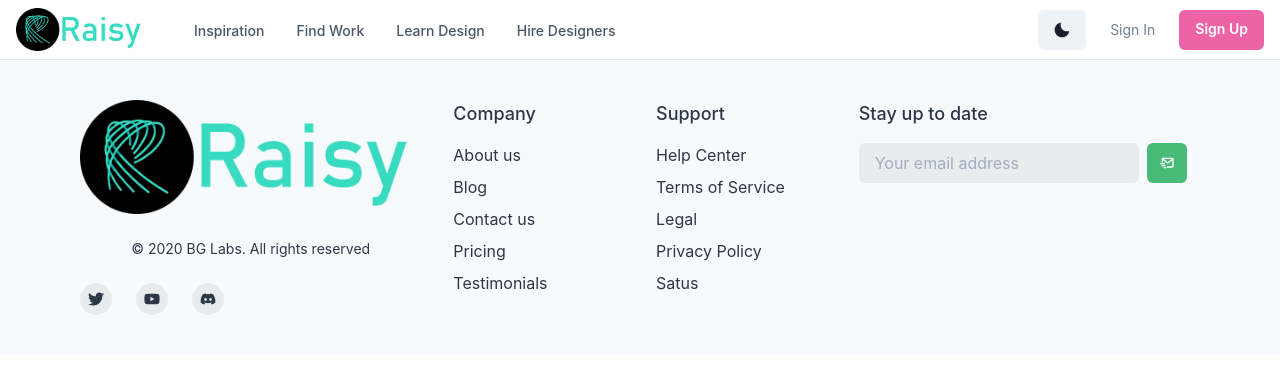
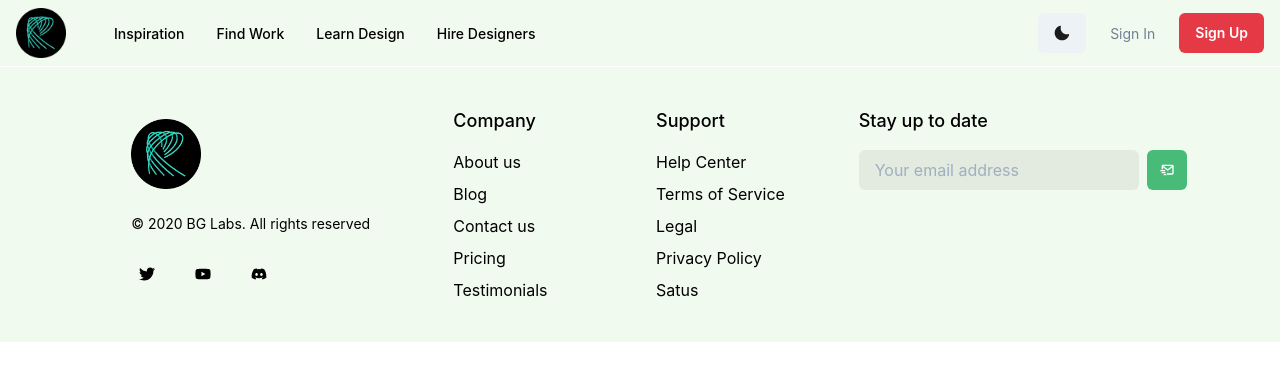
Before and after one commit to Raisyfunding/Raisy-frontend, a React (Create React App) app: page / in a window 1280 px wide. Shown: the top 380 px of the page. Built offline with nearby package versions, Linux system fonts and the light colour scheme.

Commit message:
Navbar and footer

```diff
--- a/src/App.js
+++ b/src/App.js
@@ -2,12 +2,12 @@ import './App.css';
 import WithSubnavigation from './components/Navbar/Navbar';
 import { ChakraProvider } from '@chakra-ui/react';
 import Footer from './components/Footer/Footer';
+import "./styles/theme.css"
 
 function App() {
   return (
     <ChakraProvider>
     <div className="App">
-
       <WithSubnavigation/>
       <Footer/>
 
--- a/src/components/Footer/Footer.jsx
+++ b/src/components/Footer/Footer.jsx
@@ -14,12 +14,12 @@ import {
 import { Image } from "@chakra-ui/image";
 import { FaTwitter, FaDiscord, FaYoutube } from "react-icons/fa";
 import { BiMailSend } from "react-icons/bi";
-import logo from "../../images/Raisy.png";
+import logo from "../../images/Raisy1.png";
 
 const SocialButton = ({ children, label, href }) => {
   return (
     <chakra.button
-      bg={useColorModeValue("blackAlpha.100", "whiteAlpha.100")}
+      bg={useColorModeValue("var(--lightblue)", "var(--grey)")}
       rounded={"full"}
       w={8}
       h={8}
@@ -31,7 +31,7 @@ const SocialButton = ({ children, label, href }) => {
       justifyContent={"center"}
       transition={"background 0.3s ease"}
       _hover={{
-        bg: useColorModeValue("blackAlpha.200", "whiteAlpha.200"),
+        bg: useColorModeValue("var(--cyan)", "var(--black)"),
       }}
     >
       <VisuallyHidden>{label}</VisuallyHidden>
@@ -51,17 +51,17 @@ const ListHeader = ({ children }) => {
 export default function Footer() {
   return (
     <Box
-      bg={useColorModeValue("gray.50", "gray.900")}
-      color={useColorModeValue("gray.700", "gray.200")}
+      bg={useColorModeValue("var(--lightblue)", "var(--grey)")}
+      color={useColorModeValue("var(--black)", "var(--white)")}
     >
       <Container as={Stack} maxW={"6xl"} py={10}>
         <SimpleGrid
           templateColumns={{ sm: "1fr 1fr", md: "2fr 1fr 1fr 2fr" }}
           spacing={8}
         >
-          <Stack spacing={6}>
+          <Stack spacing={6} margin="auto">
             <Box>
-              <Image src={logo} />
+              <Image src={logo} width={{ base: "65px", lg: "70px" }} />
             </Box>
             <Text fontSize={"sm"}>© 2020 BG Labs. All rights reserved</Text>
             <Stack direction={"row"} spacing={6}>
--- a/src/components/Navbar/Navbar.jsx
+++ b/src/components/Navbar/Navbar.jsx
@@ -22,7 +22,7 @@ import {
   ChevronDownIcon,
   ChevronRightIcon,
 } from "@chakra-ui/icons";
-import logo from "../../images/Raisy.png";
+import logo from "../../images/Raisy1.png";
 import { MoonIcon, SunIcon } from "@chakra-ui/icons";
 
 export default function WithSubnavigation() {
@@ -32,14 +32,14 @@ export default function WithSubnavigation() {
   return (
     <Box>
       <Flex
-        bg={useColorModeValue("var(--white)", "var(--grey)")}
+        bg={useColorModeValue("var(--lightblue)", "var(--grey)")}
         color={useColorModeValue("var(--grey)", "var(--white)")}
         minH={"60px"}
         py={{ base: 2 }}
         px={{ base: 4 }}
         borderBottom={1}
         borderStyle={"solid"}
-        borderColor={useColorModeValue("gray.200", "gray.900")}
+        borderColor={useColorModeValue("var(--white)", "var(--grey)")}
         align={"center"}
       >
         <Flex
@@ -57,11 +57,7 @@ export default function WithSubnavigation() {
           />
         </Flex>
         <Flex flex={{ base: 1 }} justify={{ base: "center", md: "start" }}>
-          <Image
-            src={logo}
-            width={{ base: "120px", lg: "130px" }}
-            translateY="10px"
-          />
+          <Image src={logo} height={{ base: "45px", lg: "50px" }} />
 
           <Flex display={{ base: "none", md: "flex" }} ml={10}>
             <DesktopNav />
@@ -90,11 +86,11 @@ export default function WithSubnavigation() {
             display={{ base: "none", md: "inline-flex" }}
             fontSize={"sm"}
             fontWeight={600}
-            color={"white"}
-            bg={"pink.400"}
+            color={"var(--white)"}
+            bg={"var(--red)"}
             href={"#"}
             _hover={{
-              bg: "pink.300",
+              bg: "var(--red)",
             }}
           >
             Sign Up
@@ -110,9 +106,12 @@ export default function WithSubnavigation() {
 }
 
 const DesktopNav = () => {
-  const linkColor = useColorModeValue("gray.600", "gray.200");
-  const linkHoverColor = useColorModeValue("gray.800", "white");
-  const popoverContentBgColor = useColorModeValue("white", "gray.800");
+  const linkColor = useColorModeValue("var(--black)", "var(--white)");
+  const linkHoverColor = useColorModeValue("var(--grey)", "var(--white)");
+  const popoverContentBgColor = useColorModeValue(
+    "var(--white)",
+    "var(--grey)"
+  );
 
   return (
     <Stack direction={"row"} spacing={4} margin="auto">
@@ -166,13 +165,13 @@ const DesktopSubNav = ({ label, href, subLabel }) => {
       display={"block"}
       p={2}
       rounded={"md"}
-      _hover={{ bg: useColorModeValue("pink.50", "gray.900") }}
+      _hover={{ bg: useColorModeValue("var(--red)", "var(--black)") }}
     >
       <Stack direction={"row"} align={"center"}>
         <Box>
           <Text
             transition={"all .3s ease"}
-            _groupHover={{ color: "pink.400" }}
+            _groupHover={{ color: "var(--red)" }}
             fontWeight={500}
           >
             {label}
@@ -188,7 +187,7 @@ const DesktopSubNav = ({ label, href, subLabel }) => {
           align={"center"}
           flex={1}
         >
-          <Icon color={"pink.400"} w={5} h={5} as={ChevronRightIcon} />
+          <Icon color={"var(--red)"} w={5} h={5} as={ChevronRightIcon} />
         </Flex>
       </Stack>
     </Link>
@@ -198,7 +197,7 @@ const DesktopSubNav = ({ label, href, subLabel }) => {
 const MobileNav = () => {
   return (
     <Stack
-      bg={useColorModeValue("white", "gray.800")}
+      bg={useColorModeValue("var(--white)", "var(--grey)")}
       p={4}
       display={{ md: "none" }}
     >
@@ -226,7 +225,7 @@ const MobileNavItem = ({ label, children, href }) => {
       >
         <Text
           fontWeight={600}
-          color={useColorModeValue("gray.600", "gray.200")}
+          color={useColorModeValue("var(--grey)", "var(--black)")}
         >
           {label}
         </Text>
@@ -247,7 +246,7 @@ const MobileNavItem = ({ label, children, href }) => {
           pl={4}
           borderLeft={1}
           borderStyle={"solid"}
-          borderColor={useColorModeValue("gray.200", "gray.700")}
+          borderColor={useColorModeValue("var(--grey)", "var(--black)")}
           align={"start"}
         >
           {children &&
```
